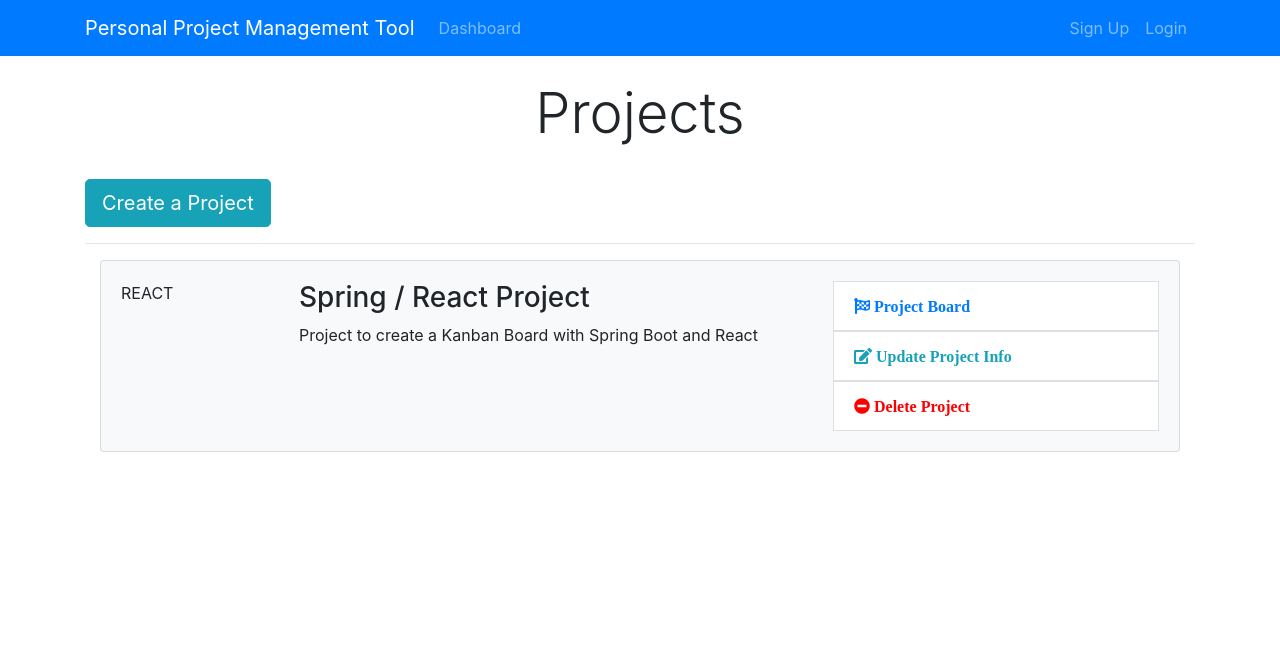
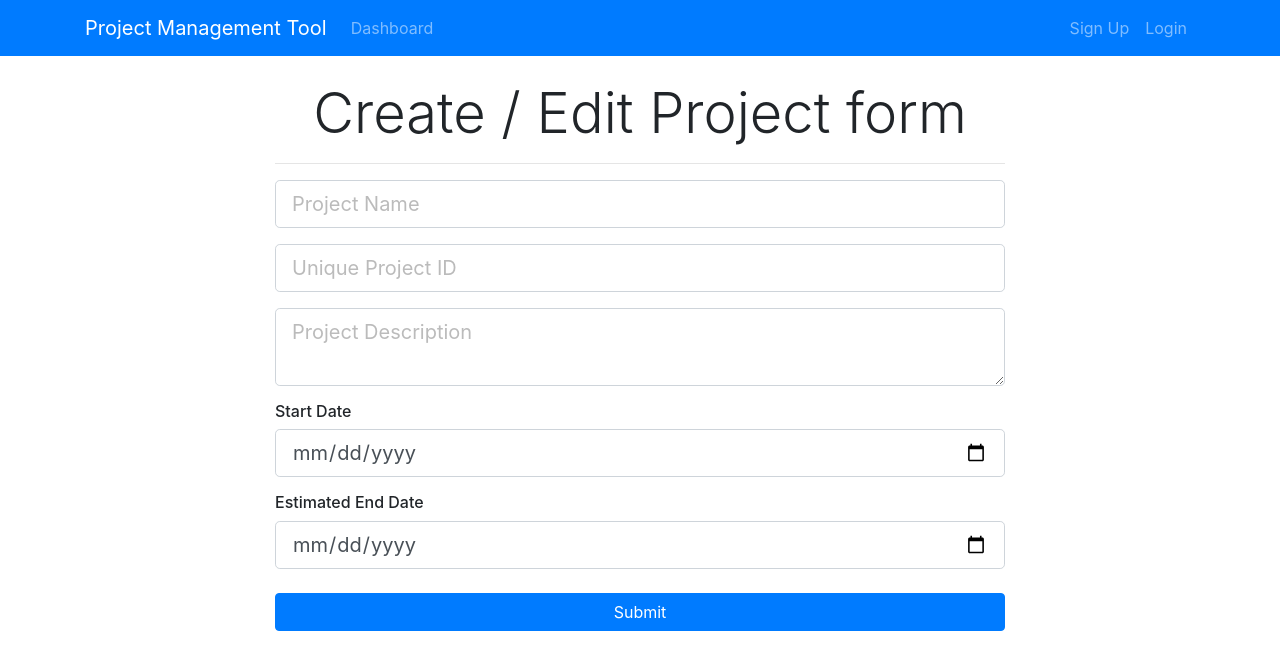
Before and after one commit to minh1991/Kanban_App, a React (Create React App) app in the folder kanban-app-fe/: page /AddProject in a window 1280 px wide. Shown: the top 670 px of the page. Built offline with nearby package versions, Linux system fonts and the light colour scheme.

Commit message:
FE-addProject

```diff
--- a/kanban-app-fe/package.json
+++ b/kanban-app-fe/package.json
@@ -9,6 +9,7 @@
     "bootstrap": "^4.5.2",
     "react": "^16.13.1",
     "react-dom": "^16.13.1",
+    "react-router-dom": "^5.2.0",
     "react-scripts": "3.4.3"
   },
   "scripts": {
--- a/kanban-app-fe/src/App.js
+++ b/kanban-app-fe/src/App.js
@@ -3,14 +3,19 @@ import React from 'react';
 import './App.css';
 import Dashboard from './Components/Dashboard';
 import Header from './Components/Layout/Header';
+import AddProject from './Components/Project/AddProject';
 import 'bootstrap/dist/css/bootstrap.css';
+import { BrowserRouter as Router, Route, Link } from 'react-router-dom';
 
 function App() {
   return (
-    <div className="App">
-      <Header />
-      <Dashboard />
-    </div>
+    <Router>
+      <div className="App">
+        <Header />
+        <Route path="/Dashboard" component={Dashboard} />
+        <Route path="/AddProject" component={AddProject} />
+      </div>
+    </Router>
   );
 }
 
--- a/kanban-app-fe/src/Components/Dashboard.js
+++ b/kanban-app-fe/src/Components/Dashboard.js
@@ -1,4 +1,5 @@
 import React, { Component } from 'react';
+import CreateProjectButton from './Project/CreateProjectButton';
 import ProjectItem from './Project/ProjectItem';
 
 class Dashboard extends Component {
@@ -10,9 +11,7 @@ class Dashboard extends Component {
             <div className="col-md-12">
               <h1 className="display-4 text-center">Projects</h1>
               <br />
-              <a href="ProjectForm.html" className="btn btn-lg btn-info">
-                Create a Project
-              </a>
+              <CreateProjectButton />
               <br />
               <hr />
               <ProjectItem />
--- a/kanban-app-fe/src/Components/Layout/Header.js
+++ b/kanban-app-fe/src/Components/Layout/Header.js
@@ -7,7 +7,7 @@ class Header extends Component {
         <nav className="navbar navbar-expand-sm navbar-dark bg-primary mb-4">
           <div className="container">
             <a className="navbar-brand" href="Dashboard.html">
-              Personal Project Management Tool
+              Project Management Tool
             </a>
             <button className="navbar-toggler" type="button" data-toggle="collapse" data-target="#mobile-nav">
               <span className="navbar-toggler-icon"></span>
--- /dev/null
+++ b/kanban-app-fe/src/Components/Project/AddProject.js
@@ -0,0 +1,39 @@
+import React, { Component } from 'react';
+
+class AddProject extends Component {
+  render() {
+    return (
+      <div className="project">
+        <div className="container">
+          <div className="row">
+            <div className="col-md-8 m-auto">
+              <h5 className="display-4 text-center">Create / Edit Project form</h5>
+              <hr />
+              <form>
+                <div className="form-group">
+                  <input type="text" className="form-control form-control-lg " placeholder="Project Name" />
+                </div>
+                <div className="form-group">
+                  <input type="text" className="form-control form-control-lg" placeholder="Unique Project ID" />
+                </div>
+                <div className="form-group">
+                  <textarea className="form-control form-control-lg" placeholder="Project Description" defaultValue={''} />
+                </div>
+                <h6>Start Date</h6>
+                <div className="form-group">
+                  <input type="date" className="form-control form-control-lg" name="start_date" />
+                </div>
+                <h6>Estimated End Date</h6>
+                <div className="form-group">
+                  <input type="date" className="form-control form-control-lg" name="end_date" />
+                </div>
+                <input type="submit" className="btn btn-primary btn-block mt-4" />
+              </form>
+            </div>
+          </div>
+        </div>
+      </div>
+    );
+  }
+}
+export default AddProject;
--- /dev/null
+++ b/kanban-app-fe/src/Components/Project/CreateProjectButton.js
@@ -0,0 +1,13 @@
+import React, { Component } from 'react';
+import { Link } from 'react-router-dom';
+
+const CreateProjectButton = () => {
+  return (
+    <React.Fragment>
+      <Link className="btn btn-lg btn-info" to="/AddProject">
+        Create Project
+      </Link>
+    </React.Fragment>
+  );
+};
+export default CreateProjectButton;
```
Also changed, not shown: kanban-app-fe/public/index.html (+0 -23 lines), 1 other file (tests, documents, lock files or other folders).
